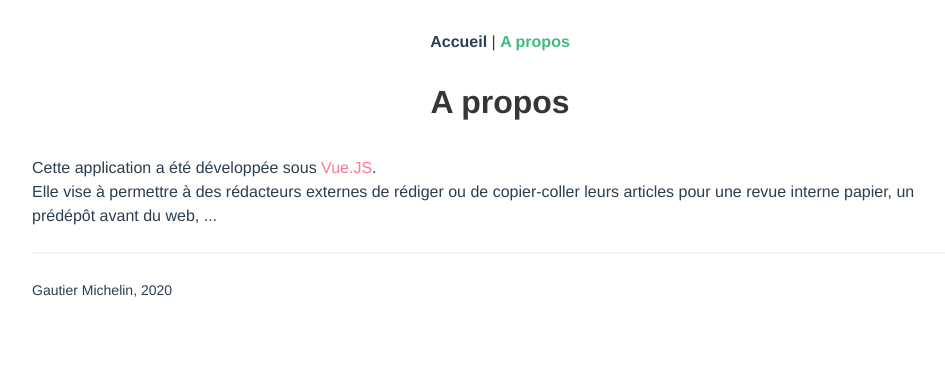
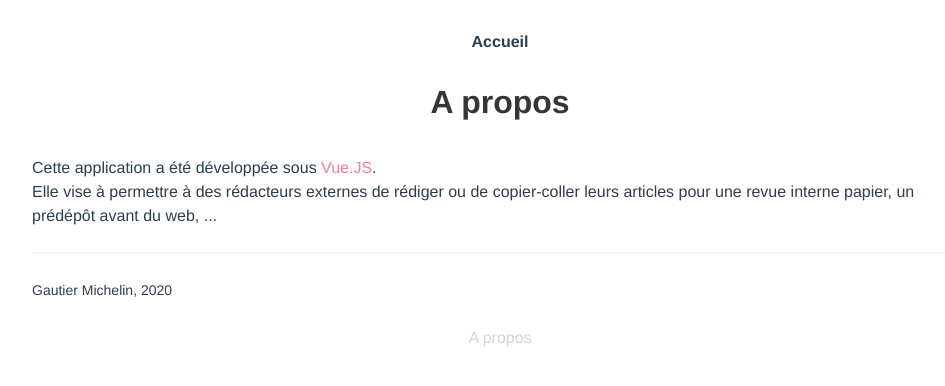
Before and after one commit to ideesculture/VotreArticle, a Vue app: page /about in a window 1280 px wide. Shown: the top 386 px of the page, without its empty margins (140-1085 px from the left). Built offline with nearby package versions, Linux system fonts and the light colour scheme; what vue-textarea-autosize would draw is missing.

Commit message:
moving about link to bottom right

```diff
--- a/src/App.vue
+++ b/src/App.vue
@@ -1,10 +1,12 @@
 <template>
   <div id="app">
     <div id="nav">
-      <router-link to="/">Accueil</router-link> |
-      <router-link to="/about">A propos</router-link>
+      <router-link to="/">Accueil</router-link>
     </div>
     <router-view/>
+    <div class="container">
+      <p class="has-text-right"><router-link style="color:lightgray;" to="/about">A propos</router-link></p>
+    </div>
   </div>
 </template>
 
```
